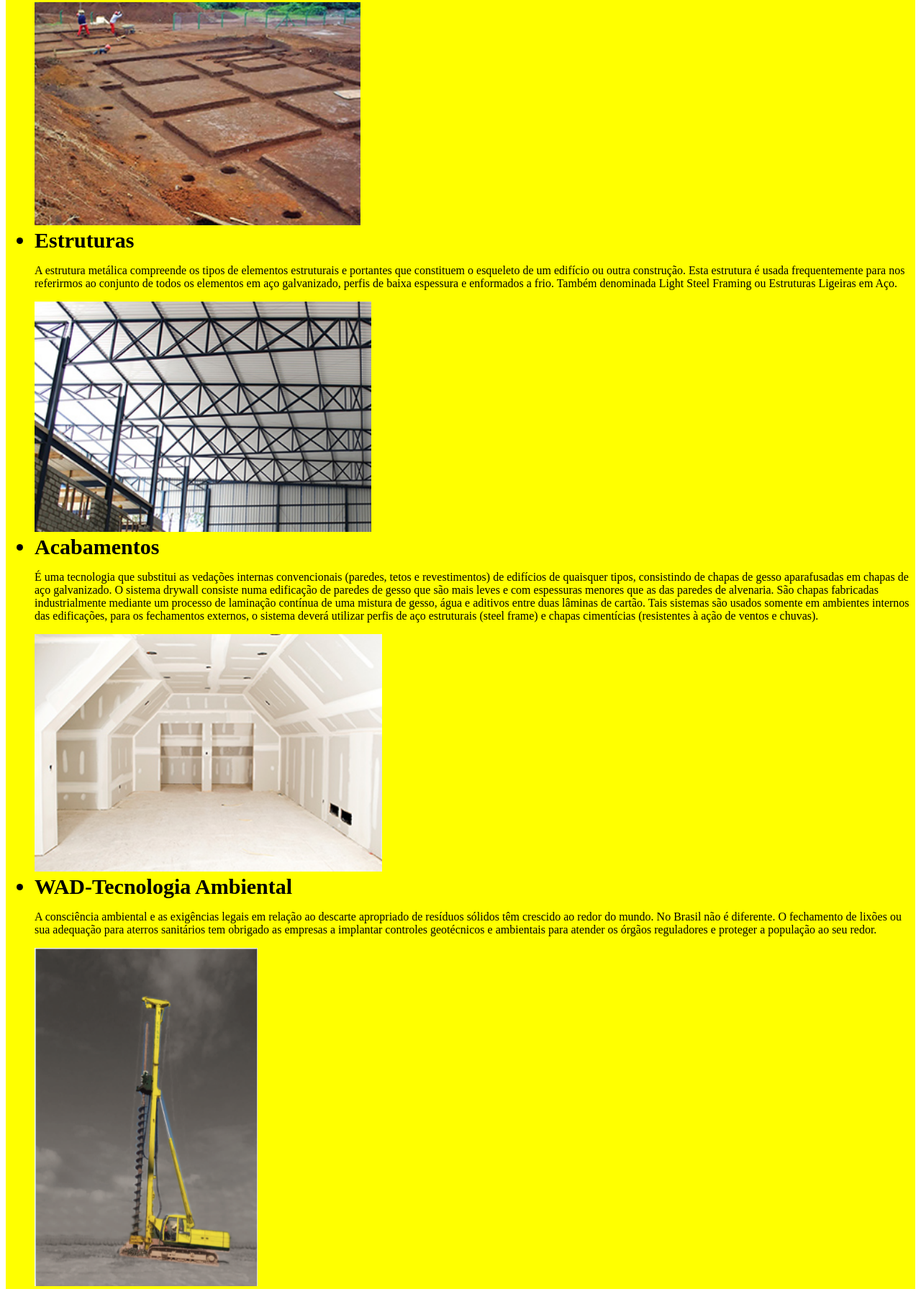
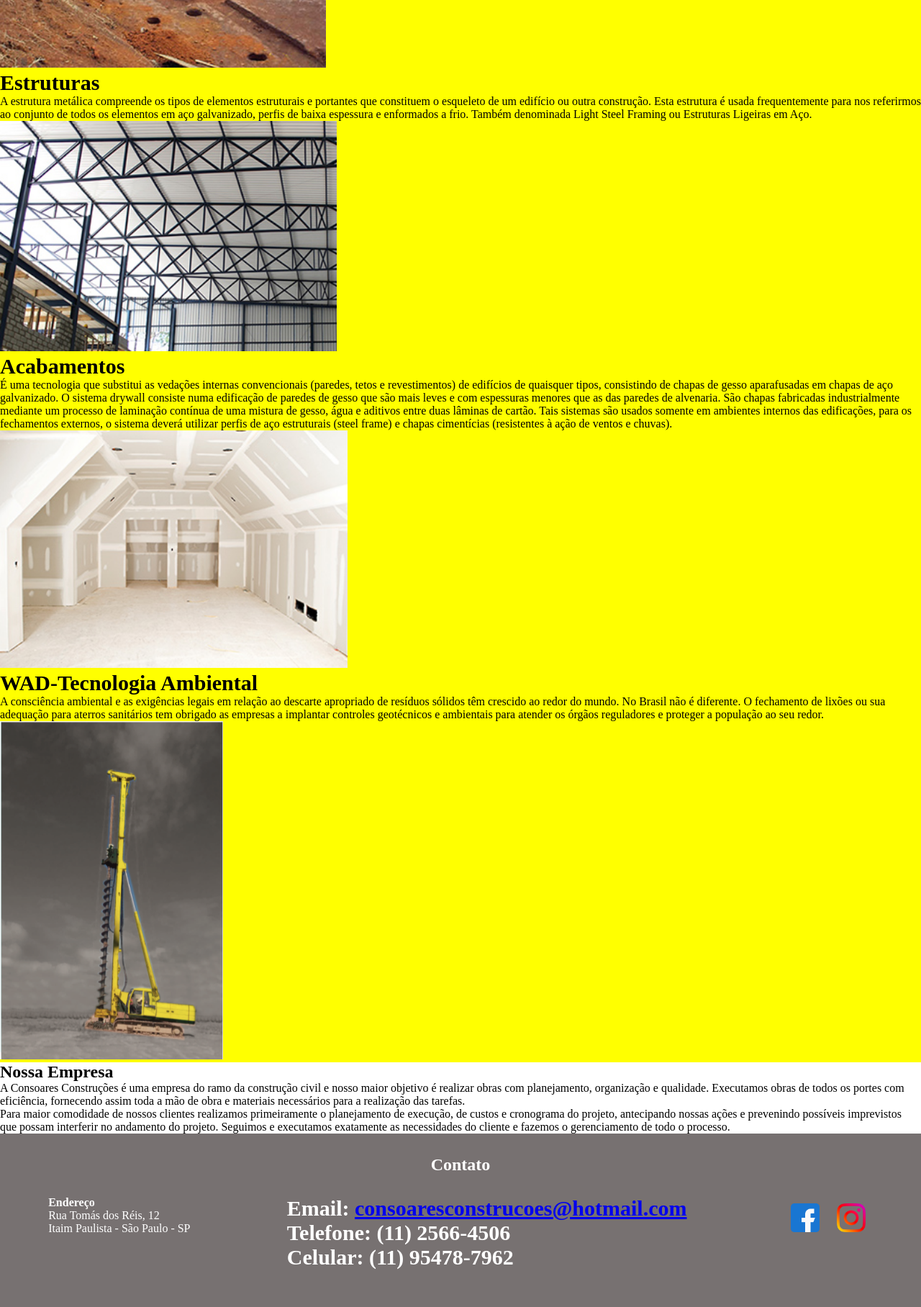
Before and after one commit to victoriamellany/webpage-consoares-cons, a plain HTML site: page index.html in a window 1280 px wide. Shown: the part 984-2800 px from the top of the page at 72% size. Drawn offline with Linux system fonts and the light colour scheme.

Commit message:
criaçao do rodape, criaçao de estilos

```diff
--- /dev/null
+++ b/assets/css/footer.css
@@ -0,0 +1,44 @@
+.footer {
+    background-color:rgb(119, 113, 113);
+    color: white;
+    width: 100%;
+}
+
+.footer__title {
+    text-align: center;
+    padding-top: 30px;
+    padding-bottom: 30px;
+}
+
+.footer__catalog {
+    display: flex;
+    justify-content: space-around;
+    flex-flow: row wrap;
+    margin-bottom: 80px;
+}
+
+/* .footer__catalog__space {
+    width: 20%;
+} */
+
+.footer__catalog__redes-sociais img {
+    height: 60px;
+    padding: 10px;
+}
+
+.footer__catalog__redes-sociais ul {
+    display: flex;
+    flex-flow: row wrap;
+}
+
+.footer__copyright {
+    background-color:rgb(36, 34, 34);
+}
+
+ul {
+    text-decoration: none;
+}
+
+ul li {
+    list-style: none;
+}
--- /dev/null
+++ b/assets/css/reset.css
@@ -0,0 +1,6 @@
+* {
+    margin:0;
+    padding: 0;
+    box-sizing: border-box;
+    scroll-behavior: smooth;
+}
--- a/index.html
+++ b/index.html
@@ -5,7 +5,9 @@
     <meta http-equiv="X-UA-Compatible" content="IE=edge">
     <meta name="viewport" content="width=device-width, initial-scale=1.0">
     <title>Consoares Construções</title>
+    <link rel="stylesheet" href="assets/css/reset.css">
     <link rel="stylesheet" href="assets/css/style.css">
+    <link rel="stylesheet" href="assets/css/footer.css">
 </head>
 <body>
     <header>
@@ -51,7 +53,40 @@
 
 
     </main>
-    <footer>
+    <footer id="contato" class="footer">
+        <h2 class="footer__title">Contato</h2>
+
+        <div class="footer__catalog">
+            <!-- <div class="footer__catalog__space">
+                <picture>
+                    <img src="assets/img/logo.jpeg" height="80px" alt="Logo da empresa">
+                    <p>Consoares Construções</p>
+                </picture>
+            </div> -->
+
+            <div class="footer__catalog__space">
+                <h4>Endereço</h4>
+                <p>Rua Tomás dos Réis, 12</p>
+                <p>Itaim Paulista - São Paulo - SP</p>
+            </div>
+
+            <div class="footer__catalog__space">
+                <ul>
+                    <li>Email: <a href="mail:consoaresconstrucoes@hotmail.com">consoaresconstrucoes@hotmail.com</a></li>
+                    <li>Telefone: (11) 2566-4506</li>
+                    <li>Celular: (11) 95478-7962</li>
+                </ul>
+            </div>
+
+            <div class="footer__catalog__space footer__catalog__redes-sociais">
+                <a href=""><img src="assets/img/facebook.png" alt="Facebook"></a>
+                <a href=""><img src="assets/img/instagram.png" alt="Instagram"></a>
+            </div>
+        </div>
+
+        <div class="footer__copyright">
+            <p>Coryright colocar CNPJ</p>
+        </div>
 
     </footer>
 </body>
```
Also changed, not shown: assets/img/facebook.png (added), assets/img/instagram.png (added), assets/img/logo.jpeg (added), assets/img/pexels-athena-2323080.jpg (added), assets/img/pexels-bidvine-1249611.jpg (added), assets/img/pexels-jovydas-pinkevicius-2957862.jpg (added), assets/img/pexels-mikael-blomkvist-8961623.jpg (added), assets/img/pexels-yentl-jacobs-157811.jpg (added).
